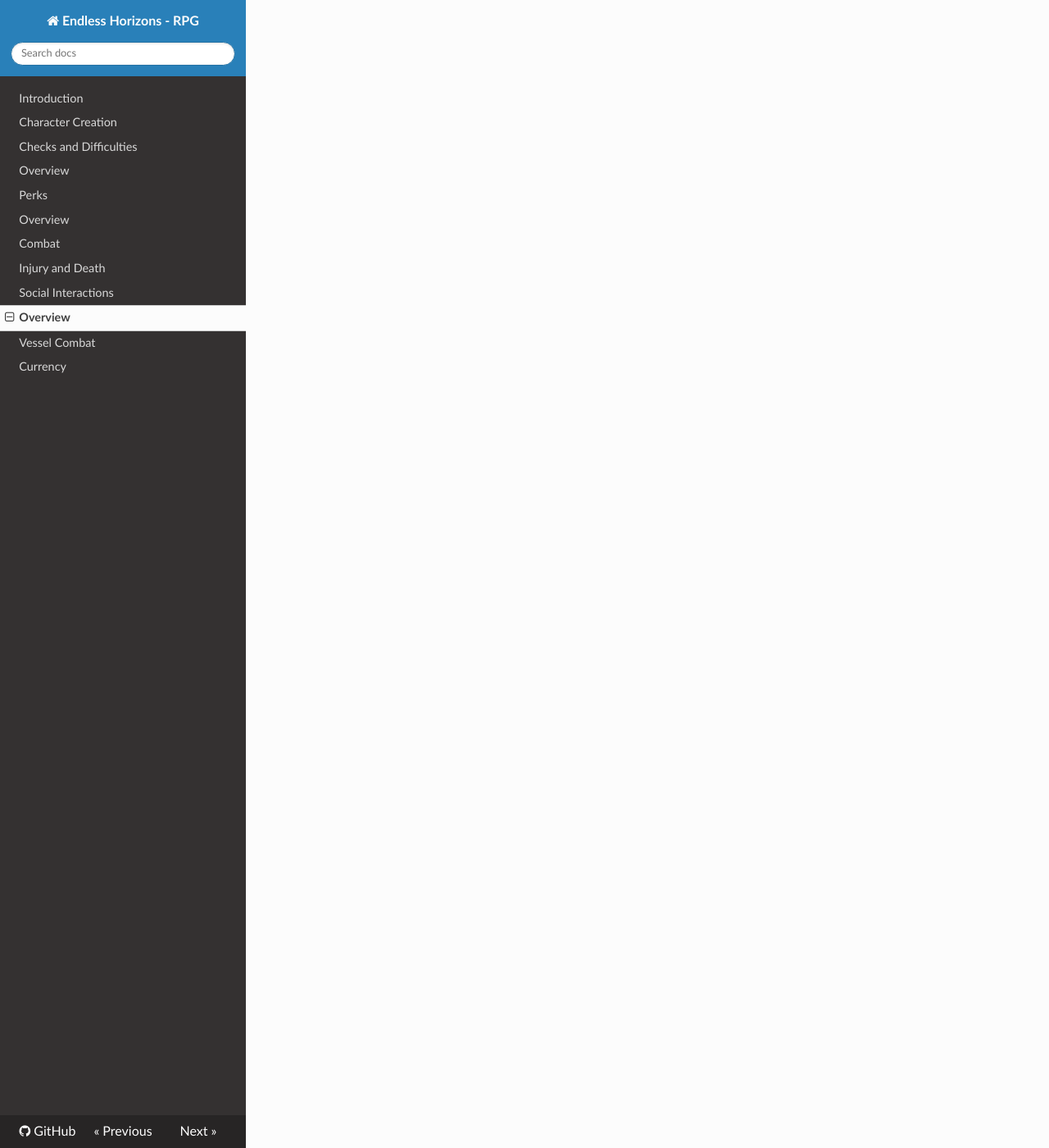
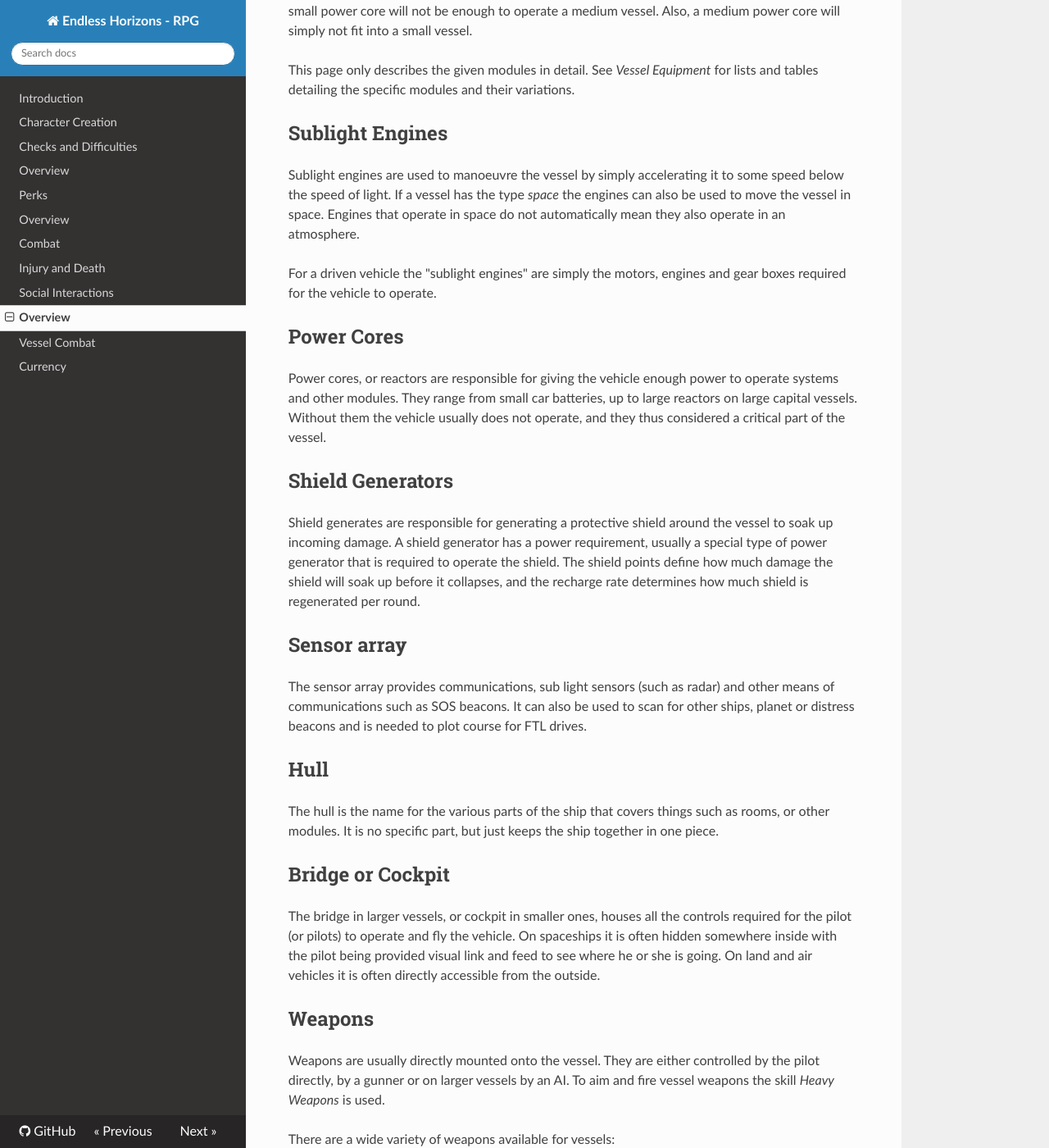
Before and after one commit to ehrpg/rules, an MkDocs documentation site: the page built from docs/vessels.md, in a window 1280 px wide and 1400 px high, scrolled down 3149 px. Shown: the whole window at 82% size. Built offline with MkDocs 1.6.1, drawn with Linux system fonts in a browser that asks for light colours; nearby versions of some CDN libraries; old or Windows-style settings are respelled for this version of MkDocs; some of the changed text lies outside the part shown.

Commit message:
Updated vessels

```diff
--- a/docs/vessels.md
+++ b/docs/vessels.md
@@ -32,9 +32,15 @@ Each vessel may optionally have armour. This armour will always reduce incoming
 damage by that amount. Unlike armour of characters, it will never be depleted.
 
 Even the smallest Vehicle armour can stop all small arms fire, except from very
-high calibres such as the .50 BMG, the 12.7x108 or above. Anti vehcile weapons
-are also highly affective against vehicles with armour, such as RPGs or special
+high calibres such as the .50 BMG, the 12.7x108 or above. Anti vehicle weapons
+are also highly effective against vehicles with armour, such as RPGs or special
 high calibre anti material rifles.
+
+## Shield
+
+Some vehicles come with a shield. This shield gives a given amount of points,
+which in case of incoming damage, is always reduced first. Once the shield is
+at zero, any incoming damage is done normally to the vessel.
 
 ## Modules
 
@@ -120,3 +126,117 @@ their presence alone is often enough to scare enemies into submission.
 A special kind of capital vessel that is not used for combat is the colony ship.
 It houses everything required to send people to a new planet for terraforming
 and colonisation.
+
+# Modules
+
+Vessel modules come in the same sizes as the vessels, and are only compatible
+with the vessels of the same size category. Since medium vessels have more power
+requirements as a small one, a small power core will not be enough to operate
+a medium vessel. Also, a medium power core will simply not fit into a small
+vessel.
+
+This page only describes the given modules in detail. See _Vessel Equipment_ for
+lists and tables detailing the specific modules and their variations.
+
+## Sublight Engines
+
+Sublight engines are used to manoeuvre the vessel by simply accelerating it
+to some speed below the speed of light. If a vessel has the type _space_ the
+engines can also be used to move the vessel in space. Engines that operate
+in space do not automatically mean they also operate in an atmosphere.
+
+For a driven vehicle the "sublight engines" are simply the motors, engines and
+gear boxes required for the vehicle to operate.
+
+## Power Cores
+
+Power cores, or reactors are responsible for giving the vehicle enough power
+to operate systems and other modules. They range from small car batteries, up
+to large reactors on large capital vessels. Without them the vehicle usually
+does not operate, and they thus considered a critical part of the vessel.
+
+## Shield Generators
+
+Shield generates are responsible for generating a protective shield around the
+vessel to soak up incoming damage. A shield generator has a power requirement,
+usually a special type of power generator that is required to operate the
+shield. The shield points define how much damage the shield will soak up before
+it collapses, and the recharge rate determines how much shield is regenerated
+per round.
+
+## Sensor array
+
+The sensor array provides communications, sub light sensors (such as radar) and
+other means of communications such as SOS beacons. It can also be used to scan
+for other ships, planet or distress beacons and is needed to plot course for FTL
+drives.
+
+## Hull
+
+The hull is the name for the various parts of the ship that covers things such
+as rooms, or other modules. It is no specific part, but just keeps the ship
+together in one piece.
+
+## Bridge or Cockpit
+
+The bridge in larger vessels, or cockpit in smaller ones, houses all the
+controls required for the pilot (or pilots) to operate and fly the vehicle.
+On spaceships it is often hidden somewhere inside with the pilot being provided
+visual link and feed to see where he or she is going. On land and air vehicles
+it is often directly accessible from the outside.
+
+## Weapons
+
+Weapons are usually directly mounted onto the vessel. They are either controlled
+by the pilot directly, by a gunner or on larger vessels by an AI. To aim and
+fire vessel weapons the skill _Heavy Weapons_ is used.
+
+There are a wide variety of weapons available for vessels:
+
+- _Dumb fire rockets_: Rockets that just fly straight. The skill _Heavy Weapons_
+is used to fire and hit with these rockets.
+- _Missiles_: Rockets and missiles that have some sort of targeting system. They
+have their own _piloting_ and _speed_ skills that determines if they hit their
+target or not.
+- _Rail guns_: Large batteries that accelerate mass using a magnetic field. They
+are the most common type of weapons for ship to ship combat.
+- _Point Defence_: Often multiple batteries of Gatling guns that are used to
+fire at missiles, or ships at very close ranges.
+- _Canons_: Large canons that fire huge projectiles, such as the canons on
+tanks, and anti-infantry vehicles.
+
+All of these weapons require ammunition and power to operate. See the detailed
+list and tables of _Vessel Equipment_ for available weapons.
+
+## FTL Drives
+
+FTL drives allow the vessel to go faster than light in various ways. There are
+multiple drives available, each with their own benefits and disadvantages.
+
+### Hyperspace
+
+TODO
+
+### Warp
+
+TODO
+
+### Wormhole
+
+The wormhole drive is fastest among the FTL drives, and allows near instant
+transportation between two points. It however does not fit onto small vessels.
+Opening and maintaining a stable wormhole requires huge amounts of power.
+
+Once the wormhole is opened the travel only goes one way (from the point the
+hole has been opened). As long as the wormhole is open ships can fly through it,
+although once the ship has flown through that has opened the wormhole, it
+collapses.
+
+Things that do not actively steer through the wormhole will exit it at a random
+point in space and are considered lost in space.
+
+Opening a wormhole near an object with a huge amount of mass (such as a planet,
+sun, or moon) is not possible.
+
+Many large colonies usually operate a wormhole station that can be used, for a
+fee, to fly to other large colonies nearly instantly.
```
